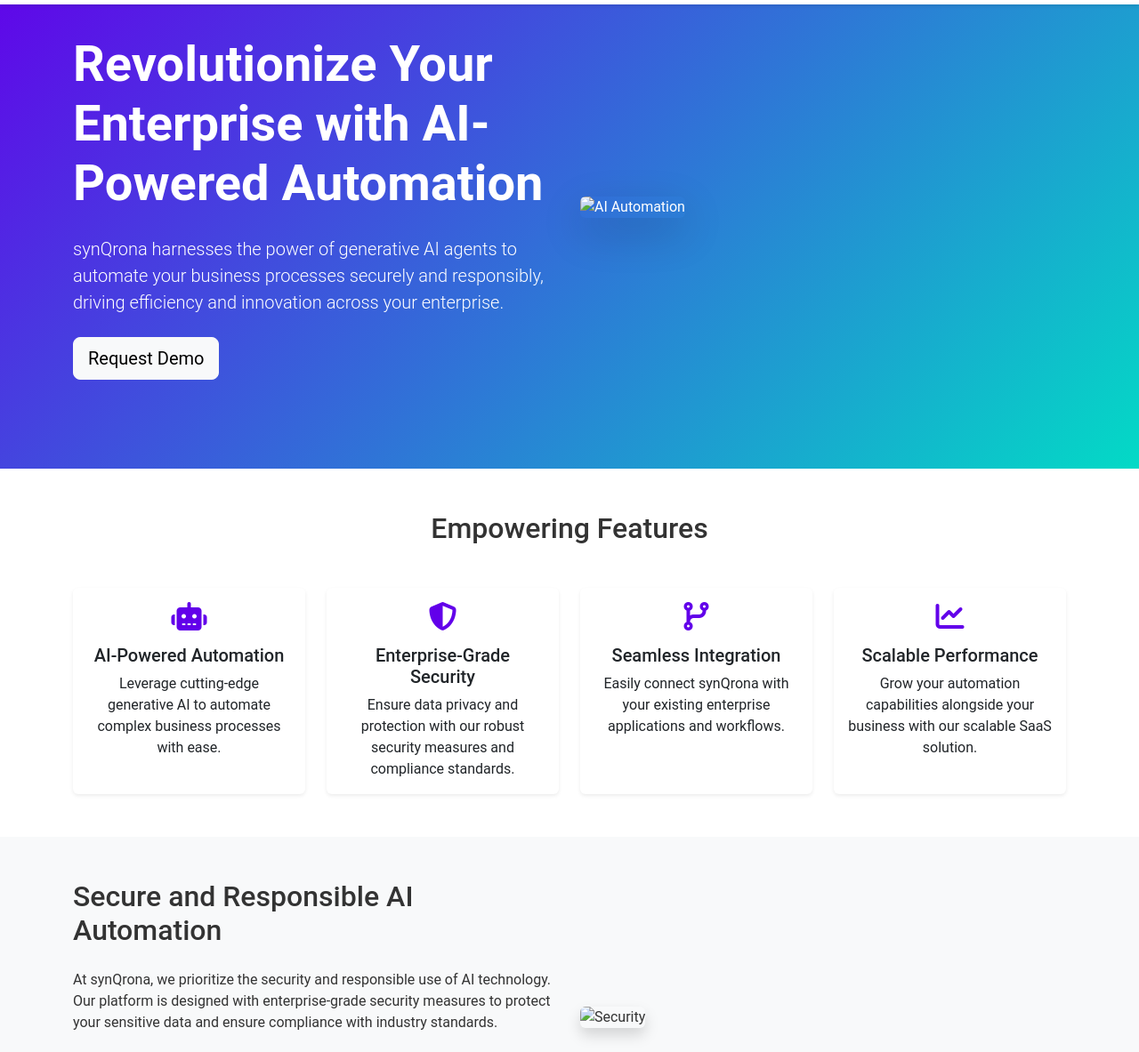
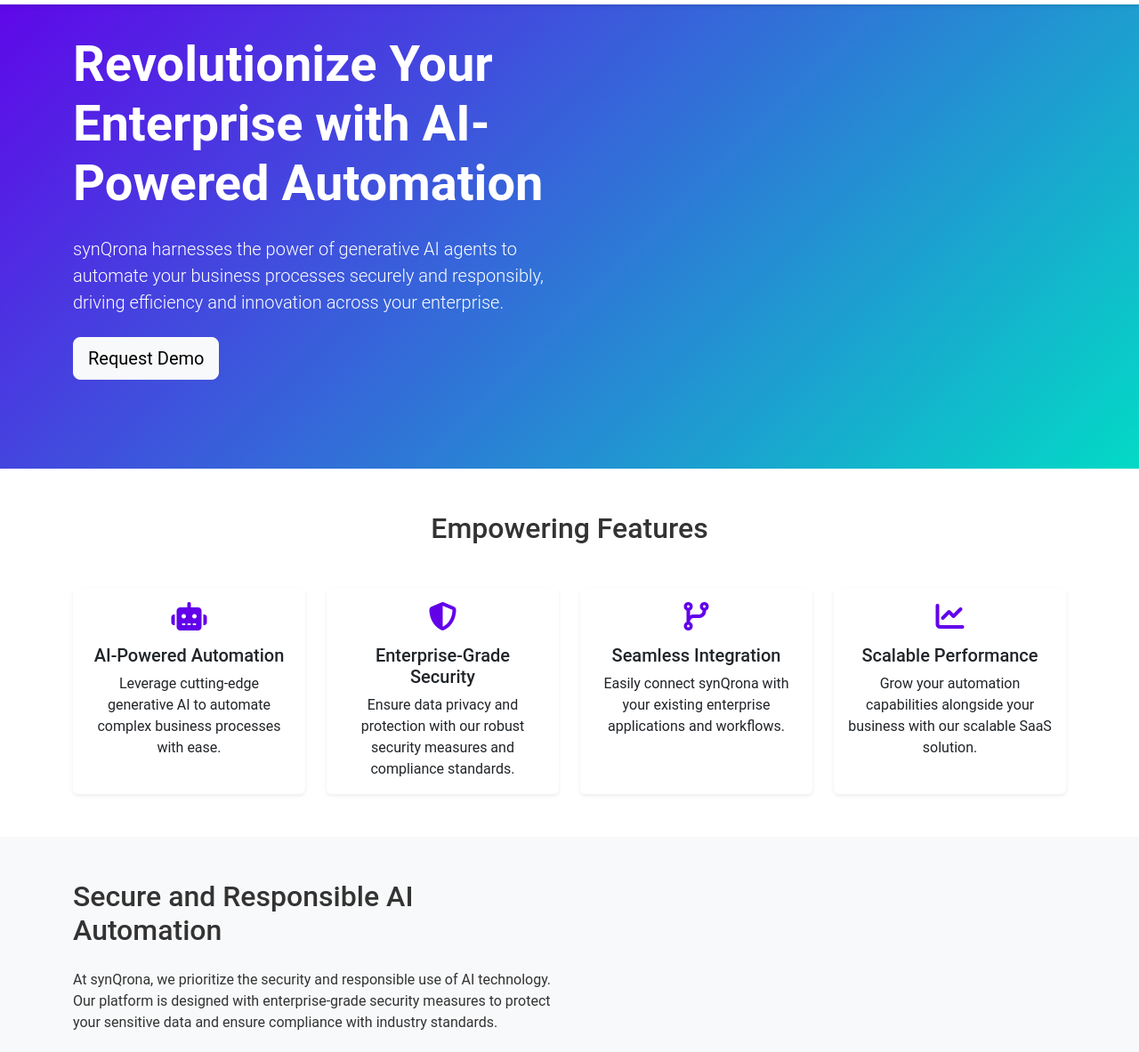
Before and after one commit to dayatha/test, a plain HTML site: page index.html in a window 1280 px wide. Shown: the part 61-1244 px from the top of the page at 89% size. Drawn offline with nearby package versions, Linux system fonts and the light colour scheme.

Commit message:
Update index.html

```diff
--- a/index.html
+++ b/index.html
@@ -110,7 +110,7 @@
                     <a href="#contact" class="btn btn-light btn-lg">Request Demo</a>
                 </div>
                 <div class="col-lg-6">
-                    <img src="/api/placeholder/600/400" alt="AI Automation" class="img-fluid rounded shadow-lg">
+<!--                     <img src="/api/placeholder/600/400" alt="AI Automation" class="img-fluid rounded shadow-lg"> -->
                 </div>
             </div>
         </div>
@@ -174,7 +174,7 @@
                     </ul>
                 </div>
                 <div class="col-lg-6">
-                    <img src="/api/placeholder/500/300" alt="Security" class="img-fluid rounded shadow">
+<!--                     <img src="/api/placeholder/500/300" alt="Security" class="img-fluid rounded shadow"> -->
                 </div>
             </div>
         </div>
```
